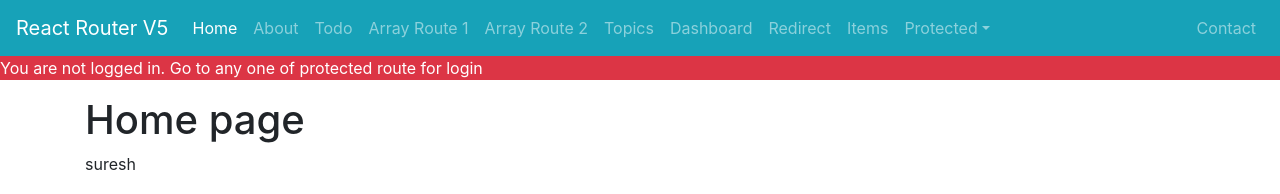
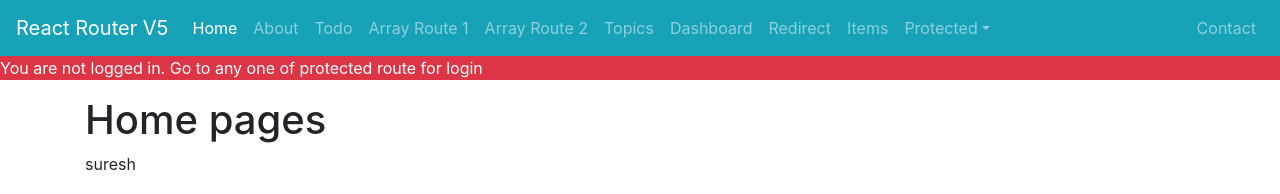
Before and after one commit to vigneshwaran-chandrasekaran/react-router-v5, a React (Create React App) app: page / in a window 1280 px wide. Shown: the top 194 px of the page. Built offline with nearby package versions, Linux system fonts and the light colour scheme.

Commit message:
test changed added

```diff
--- a/src/pages/Home.js
+++ b/src/pages/Home.js
@@ -3,7 +3,7 @@ import React from "react";
 export default function Home() {
   return (
     <div>
-      <h1>Home page</h1>
+      <h1>Home pages</h1>
       <p>{process.env.REACT_APP_NAME}</p>
     </div>
   );
```
